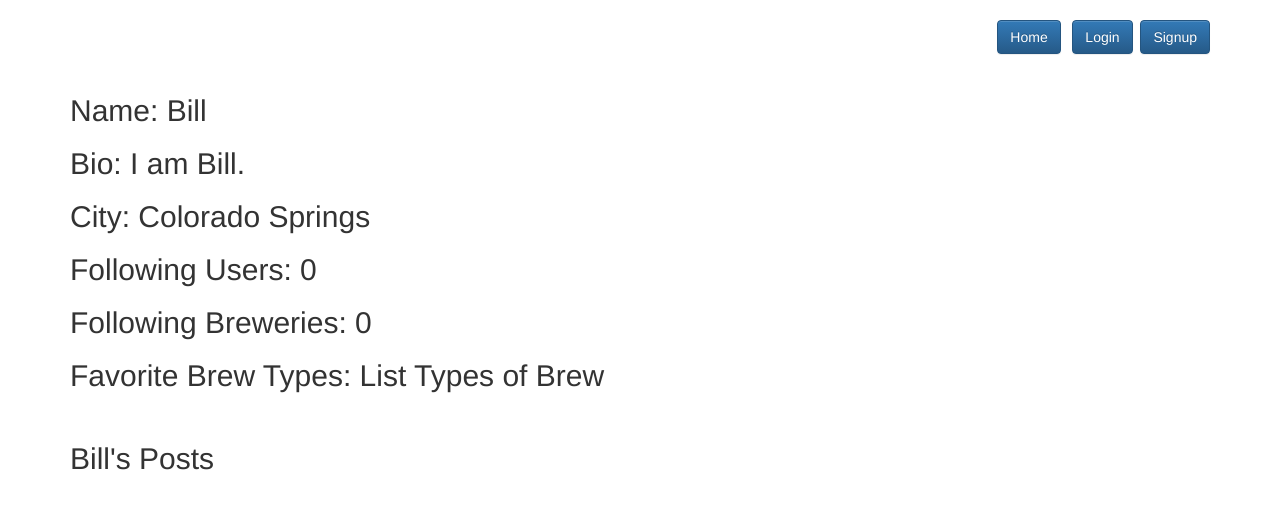
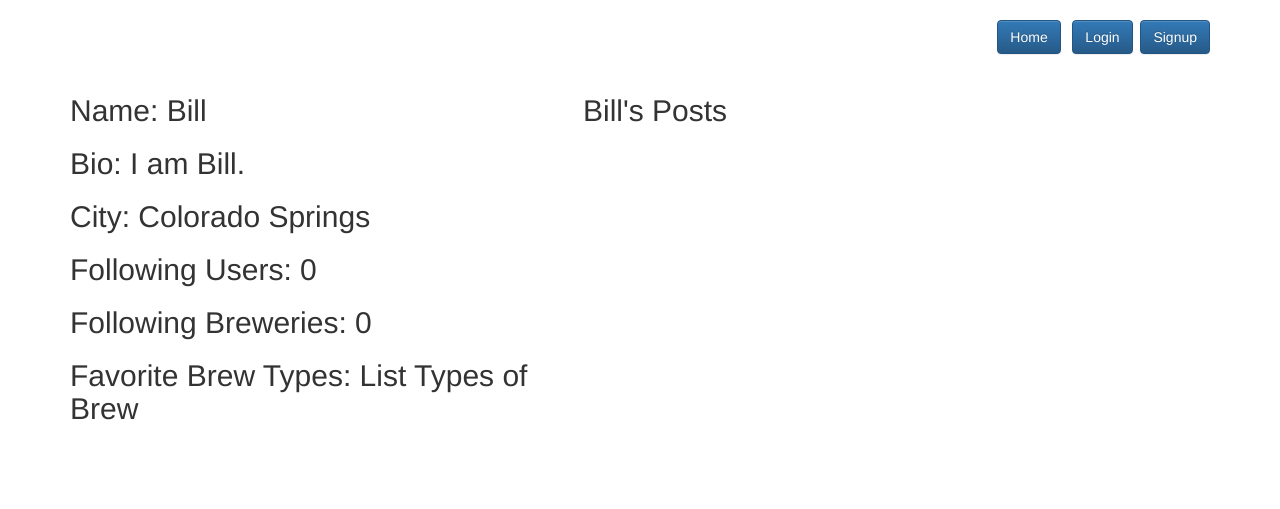
Before and after one commit to mavwatts/MicroBrewForYou, a Django app: page /user/5/ in a window 1280 px wide. Shown: the top 509 px of the page. Run offline with Django 3.2, Linux system fonts and the light colour scheme; data comes from the database, SQL or seed files in the repository; both versions use the stored data as it was after the commit; some libraries are stand-ins or nearby versions.

Commit message:
Added static folders for css and images. Also setup base to call static css

```diff
--- /dev/null
+++ b/static/css/main.css
@@ -0,0 +1,6 @@
+.two-column {
+  width: 45%;
+}
+.main-user {
+  display: flex;
+}
--- a/templates/base.html
+++ b/templates/base.html
@@ -1,3 +1,7 @@
+{% load static %}
+<html>
+  <head>
+    <link rel="stylesheet" href="{% static 'css/main.css' %}" />
     <!-- Latest compiled and minified CSS -->
     <link
       rel="stylesheet"
@@ -20,5 +24,8 @@
       integrity="sha384-Tc5IQib027qvyjSMfHjOMaLkfuWVxZxUPnCJA7l2mCWNIpG9mGCD8wGNIcPD7Txa"
       crossorigin="anonymous"
     ></script>
-
+  </head>
+  <body>
     <div class="container">{% block content %} {% endblock %}</div>
+  </body>
+</html>
--- a/templates/user_detail.html
+++ b/templates/user_detail.html
@@ -2,13 +2,16 @@
 <br />
 {% include "menu.html" %}
 <br />
+<div class="main-user">
+    <div class="two-column">
         <h2>Name: {{ selected_user.first_name }}</h2>
         <h2>Bio: {{ selected_user.bio }}</h2>
         <h2>City: {{ selected_user.city }}</h2>
         <h2>Following Users: 0</h2>
         <h2>Following Breweries: 0</h2>
         <h2>Favorite Brew Types: List Types of Brew</h2>
-<br />
+    </div>
+    <div class="two-column">
         <h2>{{ selected_user }}'s Posts</h2>
         {% for post in user_posts %}
         <h3>
@@ -20,5 +23,7 @@
         {{ post.body }}
         </h3>
         {% endfor %}
-<br />
+    </div>
+</div>
+
 {% endblock %}
```
Also changed, not shown: microbrewforyou_server/settings.py (+14 -4 lines), db.sqlite3. Lines whose indentation alone changed are shown as unchanged.
